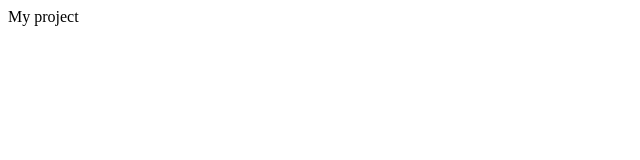
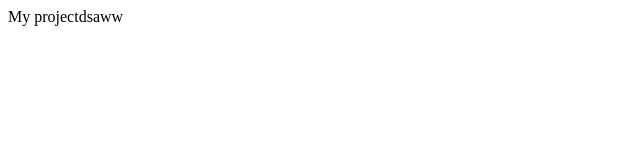
Before and after one commit to VladimirGHKM/my-second-project, a plain HTML site: page index.html in a window 1280 px wide. Shown: the full height of the page, 0-640 px from the left. Drawn offline with Linux system fonts and the light colour scheme.

```diff
--- a/index.html
+++ b/index.html
@@ -7,6 +7,6 @@
     <title>My project</title>
 </head>
 <body>
-        My project
+        My projectdsaww
 </body>
 </html>
```
